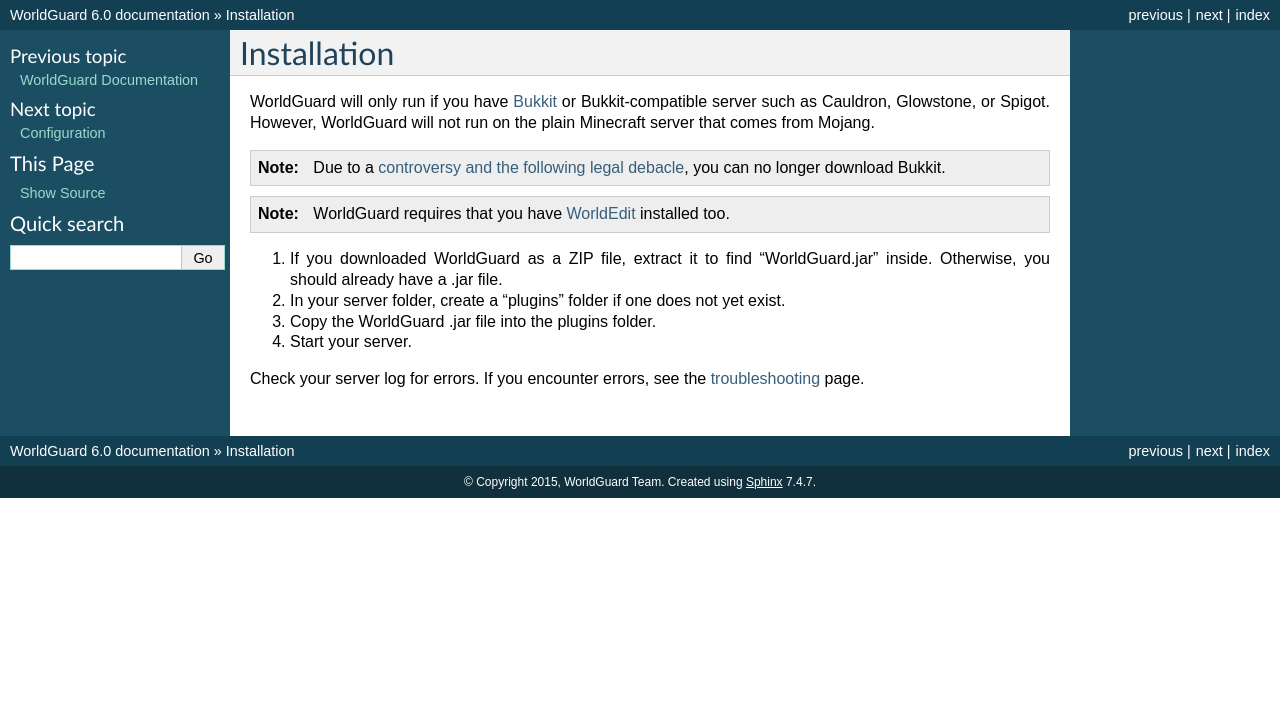
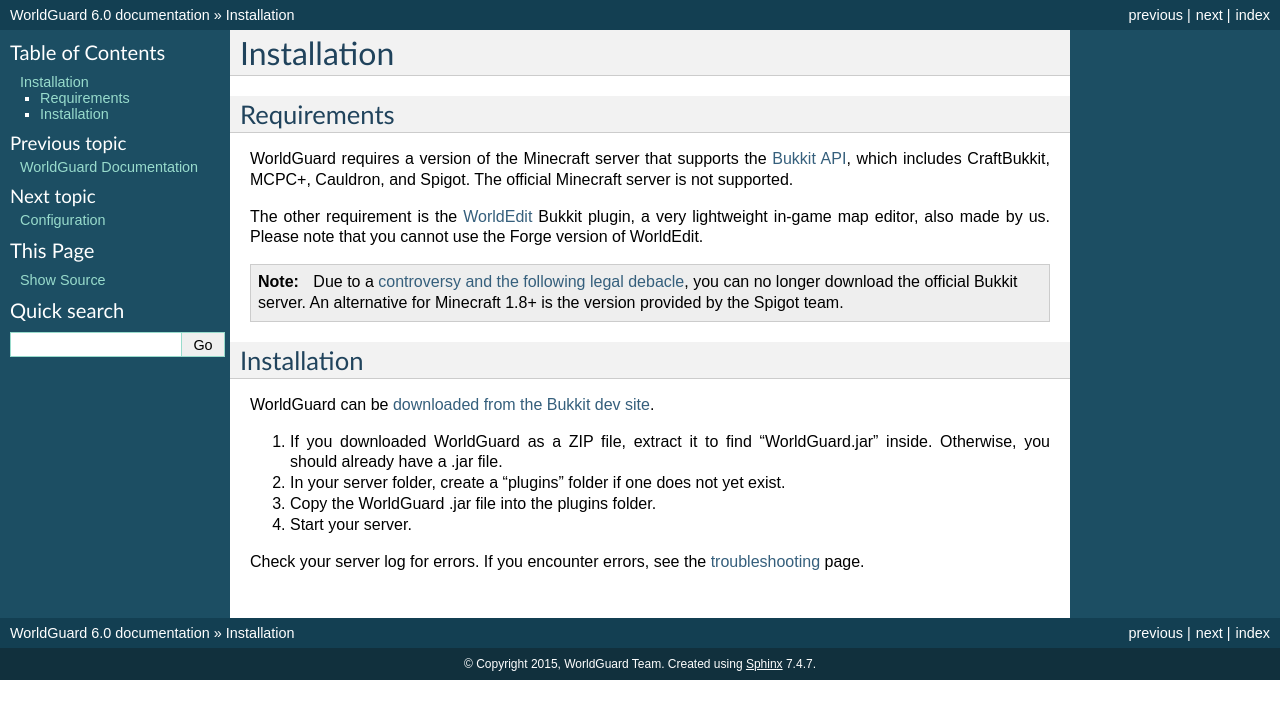
Before and after one commit to aurorasmiles/WorldGuardDocs, a Sphinx documentation site: the page built from source/install.rst, in a window 1280 px wide. Shown: the top 719 px of the page. Built offline with Sphinx 7.4.7, drawn with Linux system fonts in a browser that asks for light colours.

Commit message:
Clarify the installation page.

```diff
--- a/source/install.rst
+++ b/source/install.rst
@@ -2,13 +2,20 @@
 Installation
 ============
 
-WorldGuard will only run if you have `Bukkit <http://dl.bukkit.org/>`_ or Bukkit-compatible server such as Cauldron, Glowstone, or Spigot. However, WorldGuard will not run on the plain Minecraft server that comes from Mojang.
+Requirements
+============
+
+WorldGuard requires a version of the Minecraft server that supports the `Bukkit API <http://dl.bukkit.org/>`_, which includes CraftBukkit, MCPC+, Cauldron, and Spigot. The official Minecraft server is not supported.
+
+The other requirement is the `WorldEdit <http://www.enginehub.org/worldedit>`_ Bukkit plugin, a very lightweight in-game map editor, also made by us. Please note that you cannot use the Forge version of WorldEdit.
 
 .. note::
-    Due to a `controversy and the following legal debacle <https://www.reddit.com/r/Minecraft/comments/2fkz55/as_one_of_the_original_contributors_to_bukkit>`_, you can no longer download Bukkit.
+    Due to a `controversy and the following legal debacle <https://www.reddit.com/r/Minecraft/comments/2fkz55/as_one_of_the_original_contributors_to_bukkit>`_, you can no longer download the official Bukkit server. An alternative for Minecraft 1.8+ is the version provided by the Spigot team.
 
-.. note::
-    WorldGuard requires that you have `WorldEdit <http://www.enginehub.org/worldedit>`_ installed too.
+Installation
+============
+
+WorldGuard can be `downloaded from the Bukkit dev site <dev.bukkit.org/bukkit-plugins/worldguard/>`_.
 
 1. If you downloaded WorldGuard as a ZIP file, extract it to find "WorldGuard.jar" inside. Otherwise, you should already have a .jar file.
 2. In your server folder, create a "plugins" folder if one does not yet exist.
```
